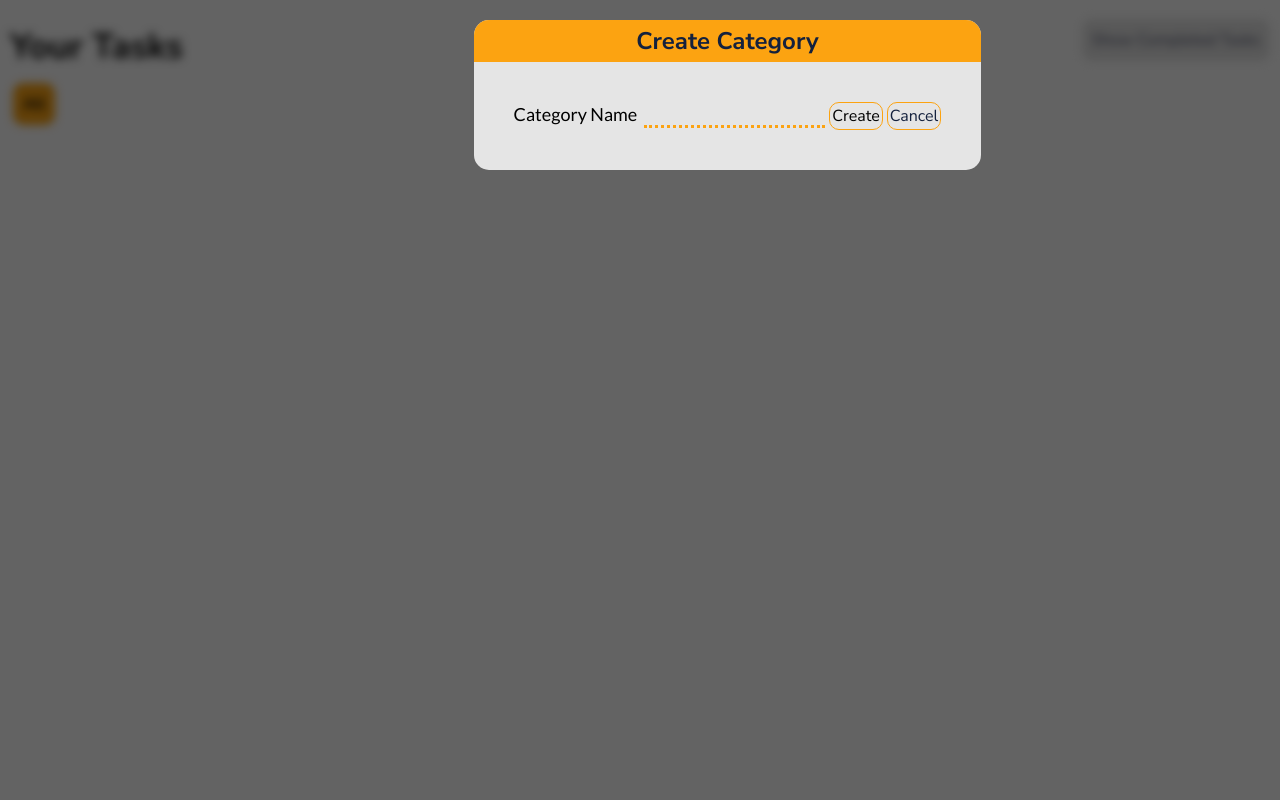
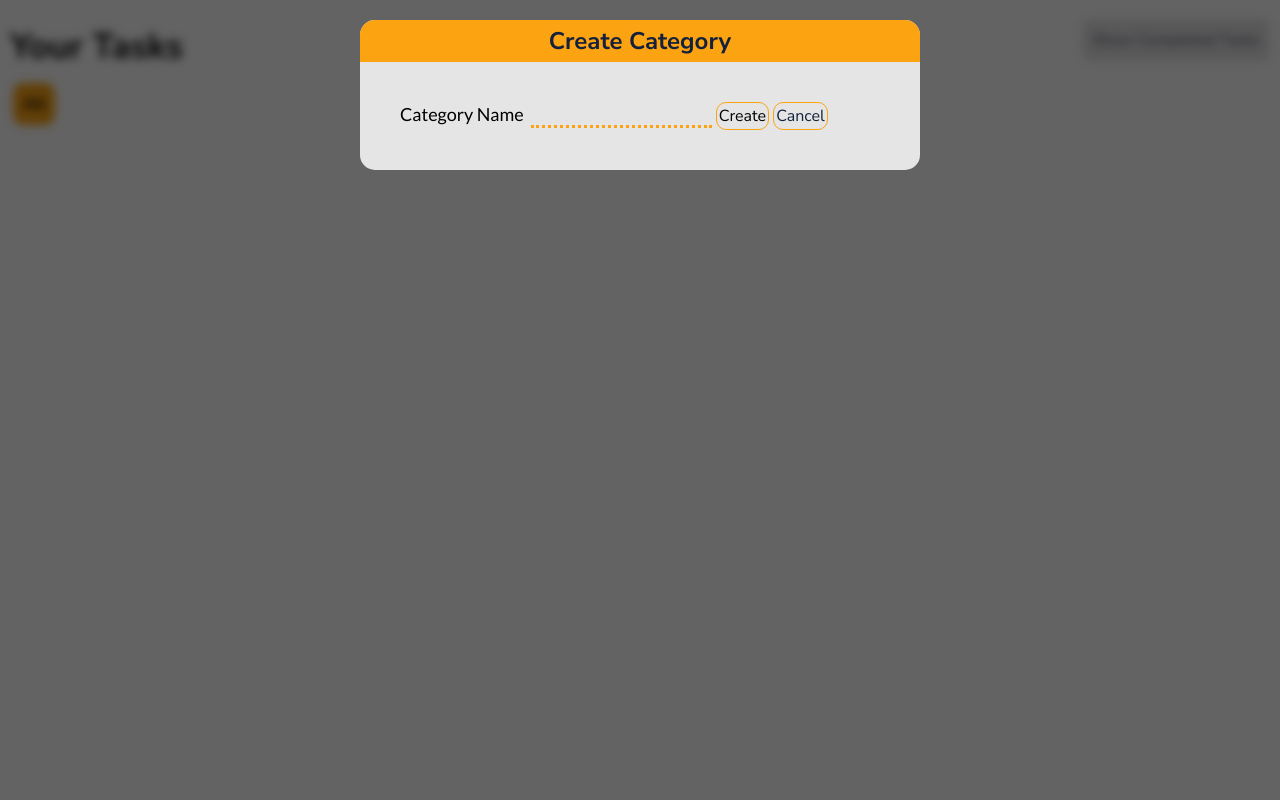
Before and after one commit to iamhimangshude/My-Django-Projects, a Django app: page /create-category/ in a window 1280 px wide. Run offline with Django 5.2, Linux system fonts and the light colour scheme; data that the repository does not hold is empty.

Commit message:
Centered create task card

```diff
--- a/todo_app/static/todo_app/create_category.css
+++ b/todo_app/static/todo_app/create_category.css
@@ -21,12 +21,15 @@ section#overlay {
 }
 
 #create-category {
-    position: fixed;
-    top: 10px;
-    left: 37%;
+    margin: 0 auto;
+    width: 50%;
+    max-width: 35rem;
     background-color: #e5e5e5;
-    margin: 10px 0 0 0;
     border-radius: 15px;
+}
+
+.card {
+    margin-top: 20px !important;
 }
 
 #create-category h1 {
```
